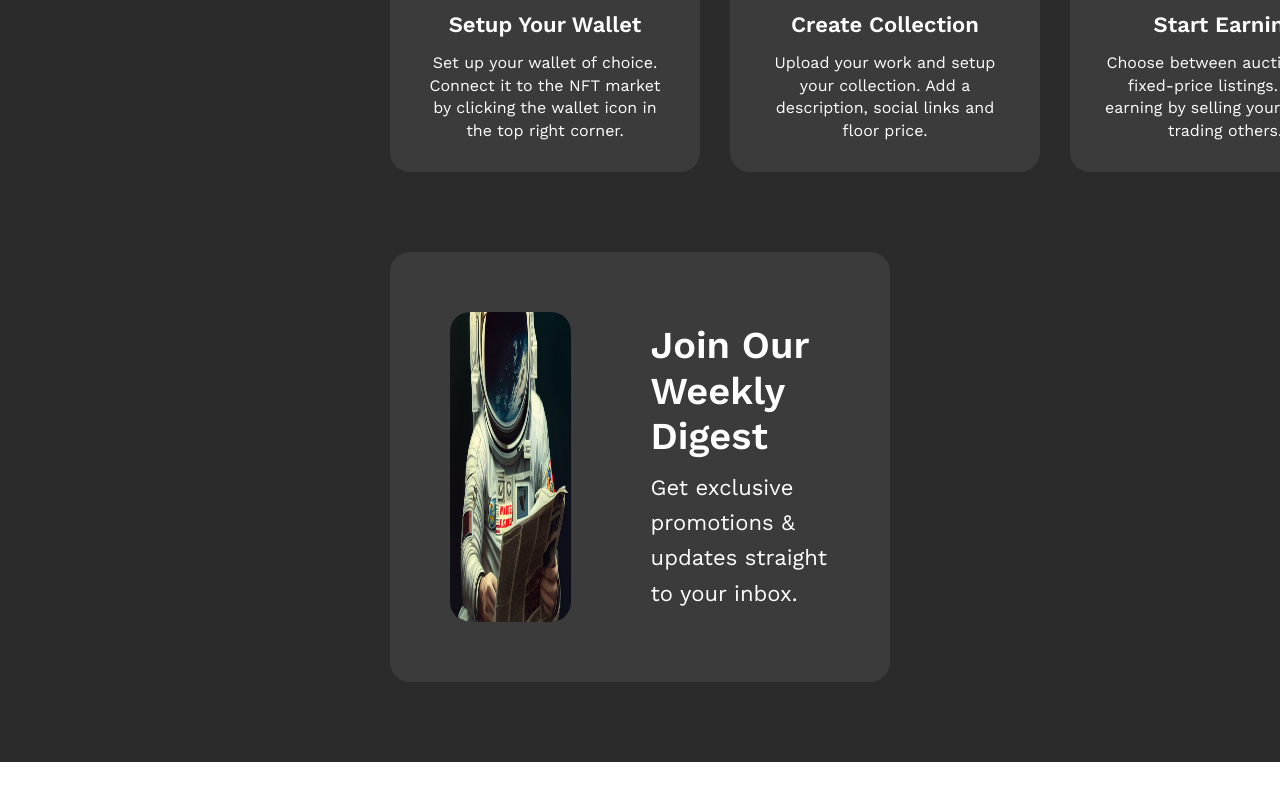
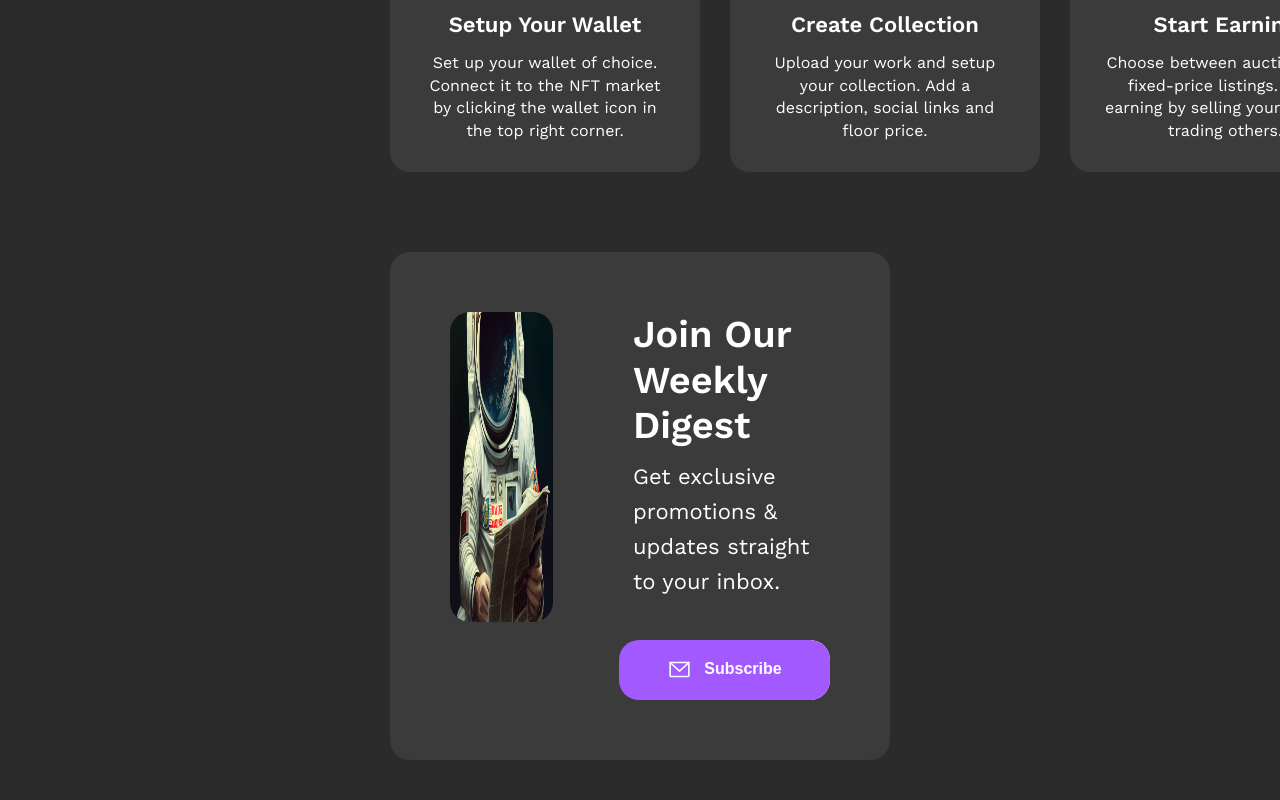
Before and after one commit to Eltab3e/Game-Scope, a Next.js app: page / in a window 1280 px wide. Shown: the part 5283-6083 px from the top of the page. Before the commit the page ends 6045 px from the top, so only its background shows below. Built offline with nearby package versions, Linux system fonts and the light colour scheme; no server answers.

Commit message:
finalize subscribe section

```diff
--- a/components/Home/Subscribe/index.tsx
+++ b/components/Home/Subscribe/index.tsx
@@ -14,19 +14,59 @@ const Wrapper = styled.div`
 `;
 
 const ImageSection = styled.div`
+    width: 42.5rem;
     position: relative;
     overflow: hidden;
-    width: 42.5rem;
     height: 31rem;
     border-radius: 2rem;
 `;
 
 const TextSection = styled.div`
+    width: 42.5rem;
     display: flex;
     flex-direction: column;
     justify-content: center;
     gap: 4rem;
 `;
+
+const Form = styled.form`
+    position: relative;
+    display: flex;
+    height: 6rem;
+    border-radius: 2rem;
+`;
+
+const InputWrapper = styled.div`
+    background-color: ${(props) => props.theme.colors.white};
+    display: flex;
+    align-items: center;
+    width: 100%;
+    padding: 1.6rem 0 1.6rem 2rem;
+    border-radius: 2rem;
+    z-index: 1;
+`;
+
+const Input = styled.input`
+    border: none;
+    outline: none;
+`;
+
+const ButtonWrapper = styled.div`
+    position: absolute;
+    top: 0;
+    right: 0;
+    width: 21.1rem;
+    z-index: 99;
+`;
+
+const SubscribeIcon = () => (
+    <Image
+        src={"/icons/EnvelopeSimple.svg"}
+        alt="subscribe"
+        width={25}
+        height={25}
+    />
+);
 
 const Subscribe = () => {
     return (
@@ -45,6 +85,23 @@ const Subscribe = () => {
                         main="Join Our Weekly Digest"
                         sub="Get exclusive promotions & updates straight to your inbox."
                     />
+                    <Form>
+                        <InputWrapper>
+                            <Input placeholder="Enter Your E-mail Here" />
+                        </InputWrapper>
+
+                        <ButtonWrapper>
+                            <Button
+                                fullwidth
+                                variant="primary"
+                                height="secondary"
+                                padding="primary"
+                                preIcon={SubscribeIcon}
+                            >
+                                Subscribe
+                            </Button>
+                        </ButtonWrapper>
+                    </Form>
                 </TextSection>
             </Wrapper>
         </Container>
--- a/components/shared/Button/index.tsx
+++ b/components/shared/Button/index.tsx
@@ -12,6 +12,7 @@ interface ButtonProps {
     loading?: boolean;
     fullwidth?: boolean;
     onClick?: () => void;
+    padding?: "primary" | "default";
     variant?: "primary" | "outline";
     type?: "button" | "submit" | "reset";
     height?: "primary" | "secondary" | "tertiary";
@@ -76,6 +77,15 @@ const StyledButton = styled.button<ButtonProps>`
                 return;
         }
     }};
+
+    padding: ${(props) => {
+        switch (props.padding) {
+            case "primary":
+                return "0 5rem";
+            default:
+                return;
+        }
+    }};
 `;
 
 const Button: React.FC<ButtonProps> = ({
@@ -89,6 +99,7 @@ const Button: React.FC<ButtonProps> = ({
     variant,
     type,
     height,
+    padding,
 }: ButtonProps) => {
     return (
         <StyledButton
@@ -98,6 +109,7 @@ const Button: React.FC<ButtonProps> = ({
             variant={variant}
             type={type}
             height={height}
+            padding={padding}
         >
             {PreIcon && <PreIcon />}
             {loading ? <Spinner /> : children}
```
